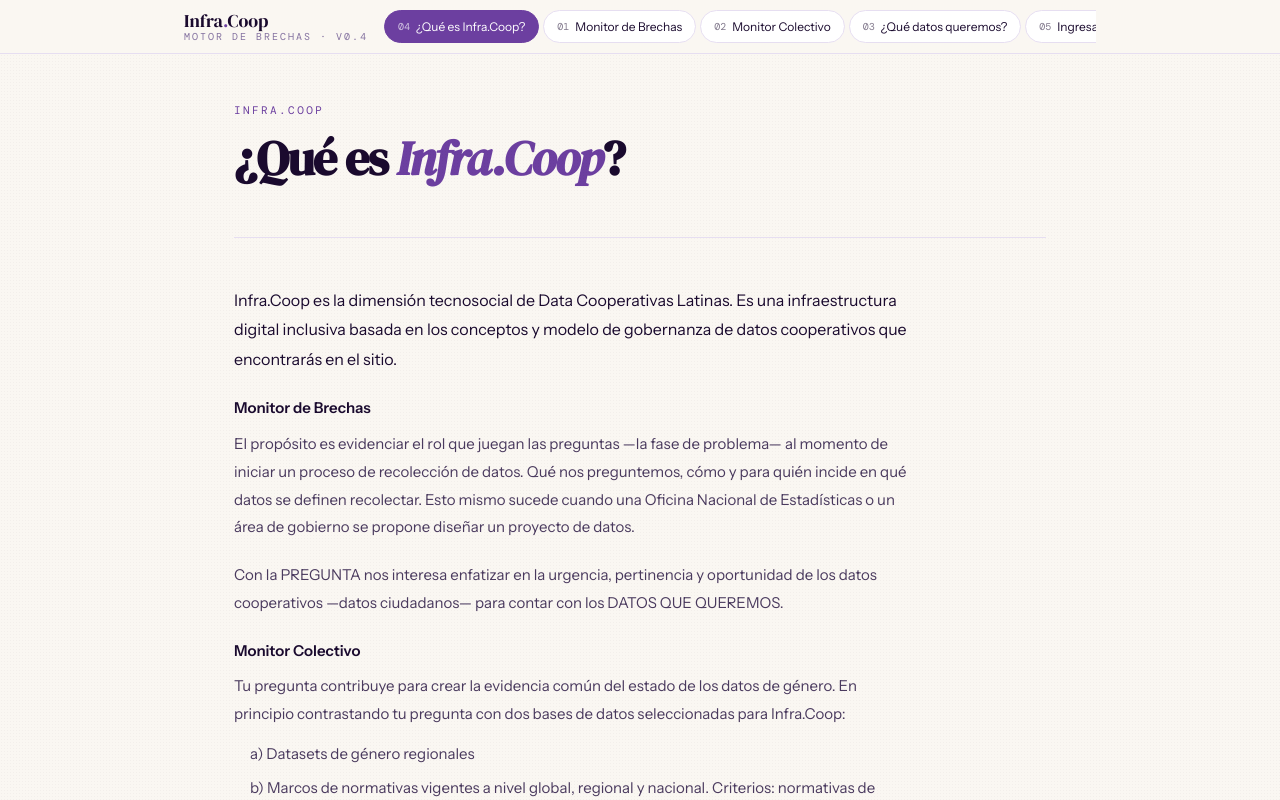
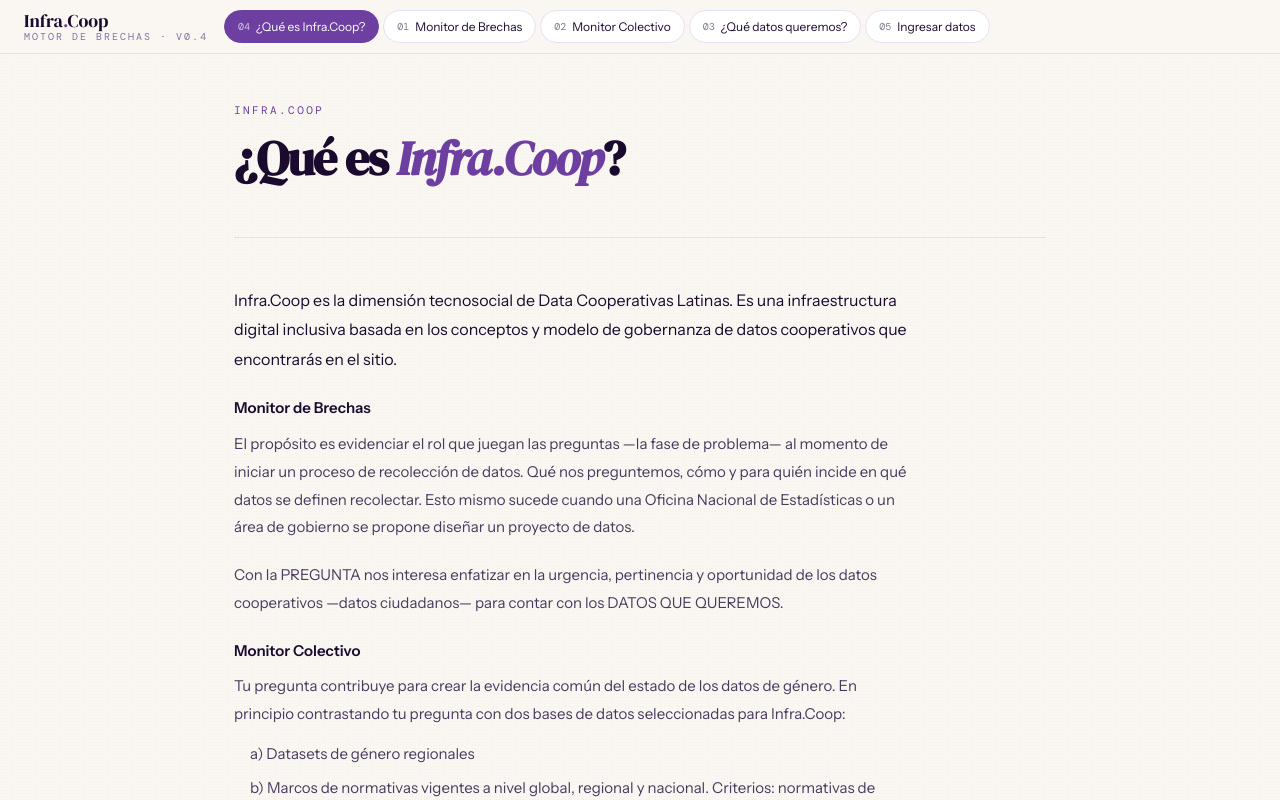
Before and after one commit to DaVas1410/infracoop, a React (Vite) app: page / in a window 1280 px wide. Shown: the top 800 px of the page. Built offline with nearby package versions, Linux system fonts and the light colour scheme; no server answers; the database is empty.

Commit message:
fix: expand header to full width so nav pills don't get clipped

```diff
--- a/src/styles/app.css
+++ b/src/styles/app.css
@@ -11,8 +11,7 @@
 }
 
 .site-header-inner {
-  max-width: 960px;
-  margin: 0 auto;
+  width: 100%;
   padding: 10px 1.5rem;
   display: flex;
   align-items: center;
```
